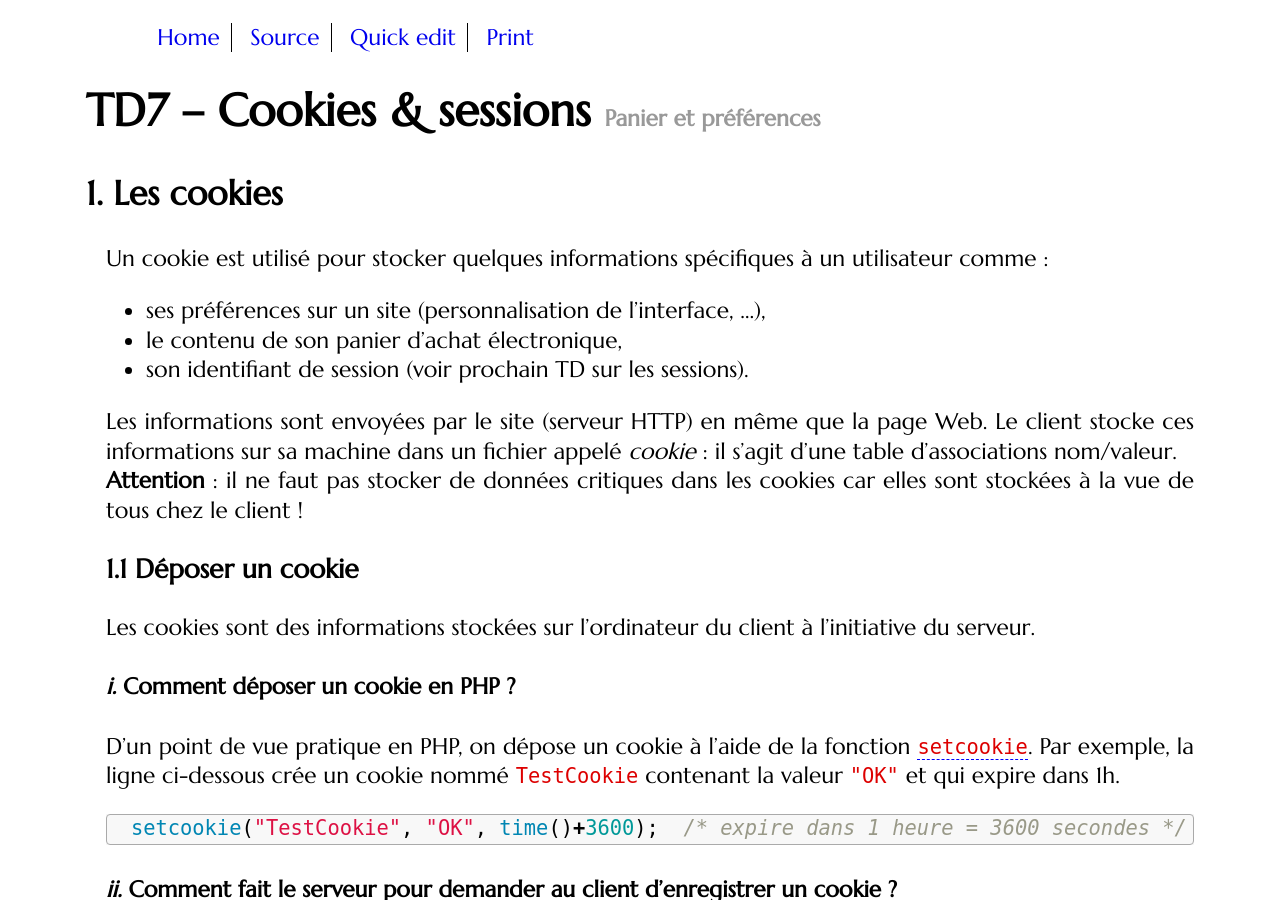
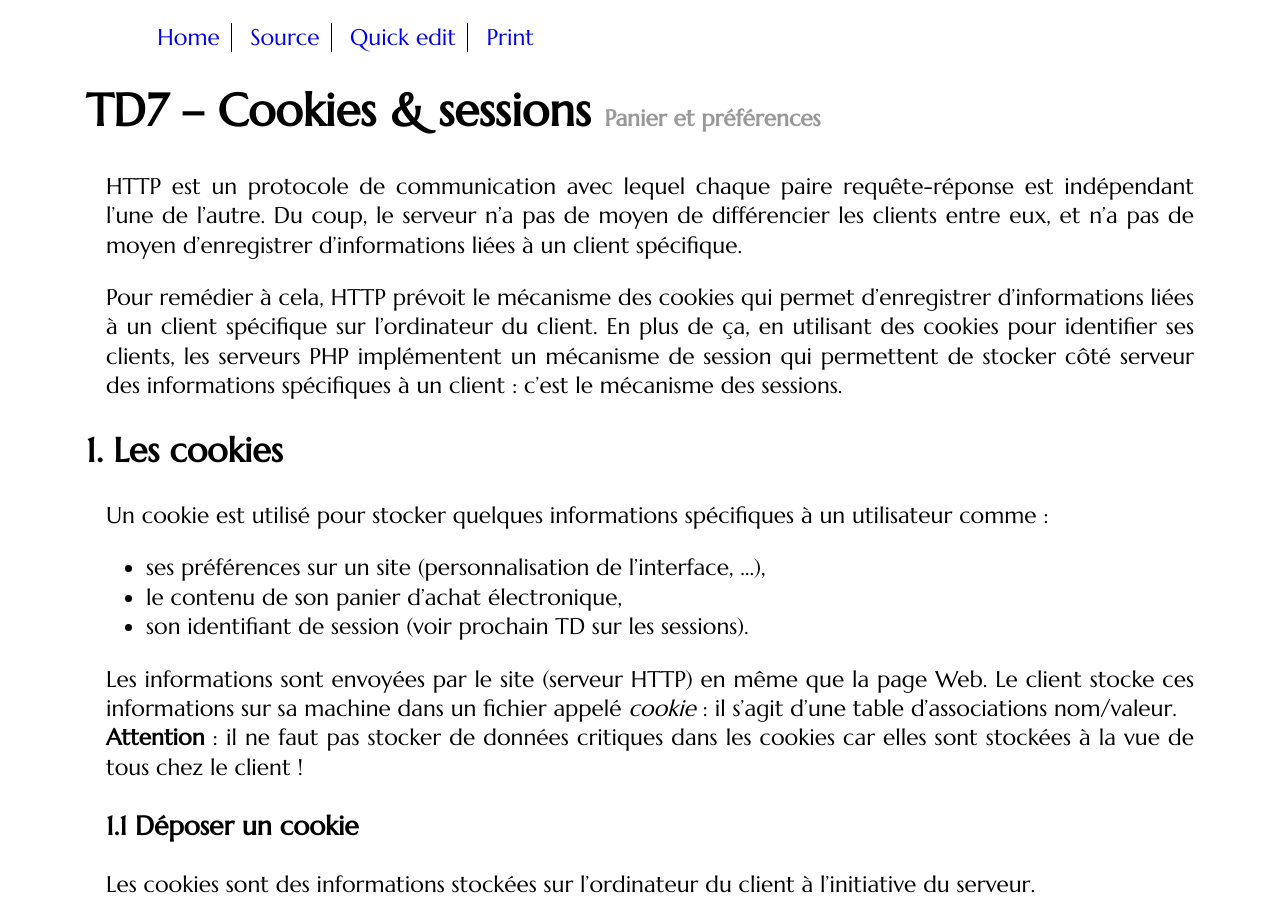
Before and after one commit to romainlebreton/R3.01-DeveloppementWeb, a Jekyll site: the page built from tutorials/tutorial7.md, in a window 1280 px wide and 900 px high. Built offline with Jekyll 4.4.1, drawn with Linux system fonts in a browser that asks for light colours; some web fonts are replaced.

Commit message:
HTTP stateless protocol

```diff
--- a/tutorials/tutorial7.md
+++ b/tutorials/tutorial7.md
@@ -103,19 +78,23 @@ commande PHP
   au moment du session_start charge $_SESSION avec le fichier sess_xxx
   Derrière les rideaux, après vos fichiers PHP, écris le contenu de $_SESSION dans le ficher sess_xxx
 
-sécurité: donnée modifiable que par le serveur
-pas de limite de taille
-
 On peut se faire passer pour quelqu'un si on connait son PHPSESSID
 => HTTPS et paramétrisation des cookies par nom de domaine et chemin
-
-Durée de vie par défaut des sessions
-
-Suppression des sessions en 3 étapes. Attention: session_destroy() casse le
-mécanisme de session. Pour accéder à nouveau aux variables de session, la
-fonction session_start() doit être appelée de nouveau.
+=> Fixation de session si session_id par query string ou faille XSS
 
 -->
+
+HTTP est un protocole de communication avec lequel chaque paire requête-réponse
+est indépendant l'une de l'autre. Du coup, le serveur n'a pas de moyen de
+différencier les clients entre eux, et n'a pas de moyen d'enregistrer
+d'informations liées à un client spécifique.
+
+Pour remédier à cela, HTTP prévoit le mécanisme des cookies qui permet
+d'enregistrer d'informations liées à un client spécifique sur l'ordinateur du
+client. En plus de ça, en utilisant des cookies pour identifier ses clients, les
+serveurs PHP implémentent un mécanisme de session qui permettent de stocker côté
+serveur des informations spécifiques à un client : c'est le mécanisme des
+sessions.
 
 ## Les cookies
 
```
Also changed, not shown: other parts of tutorials/tutorial7.md (+0 -25 lines), tutorials/tutorial7-en.md (+9 -0 lines).
